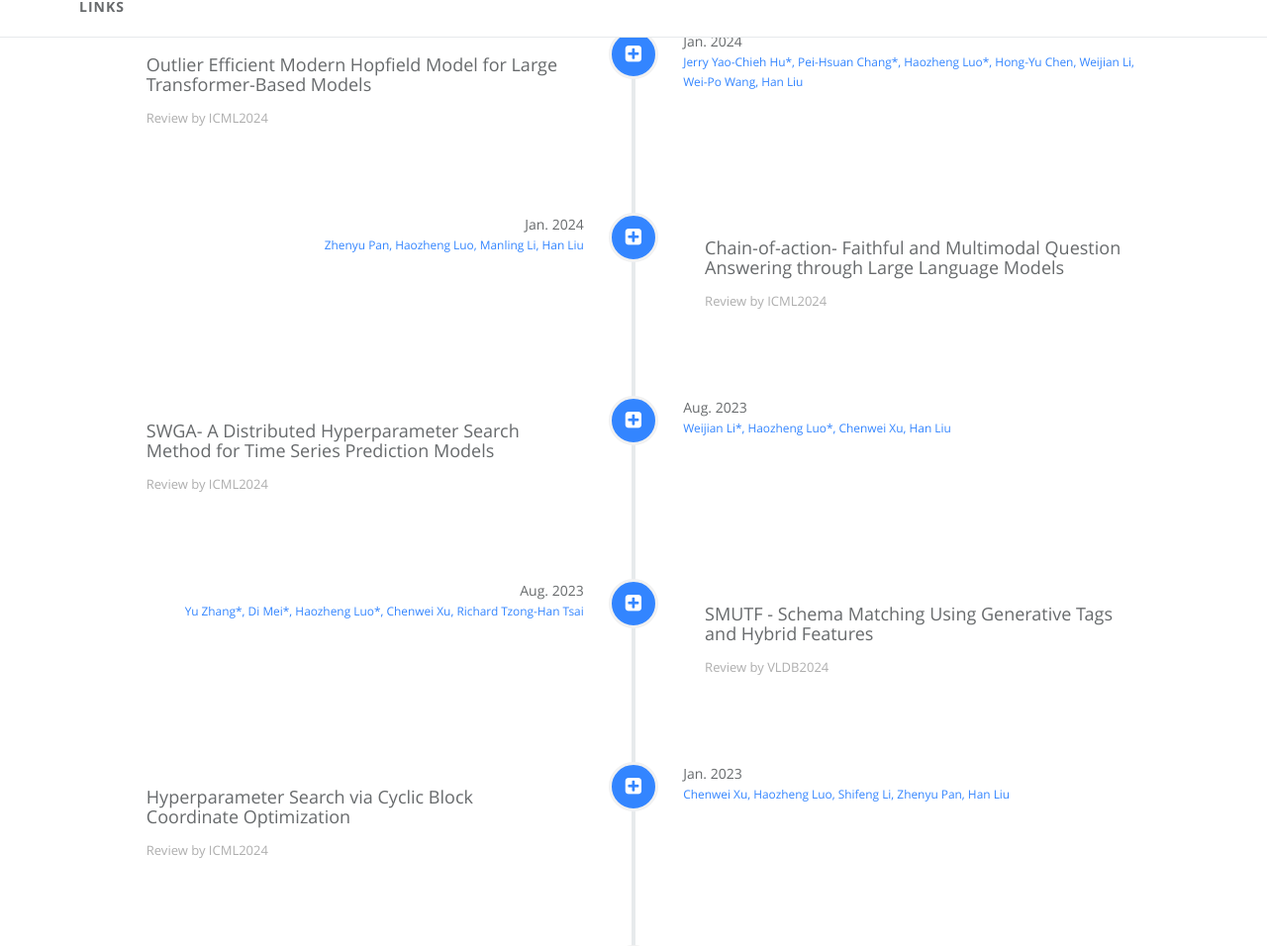
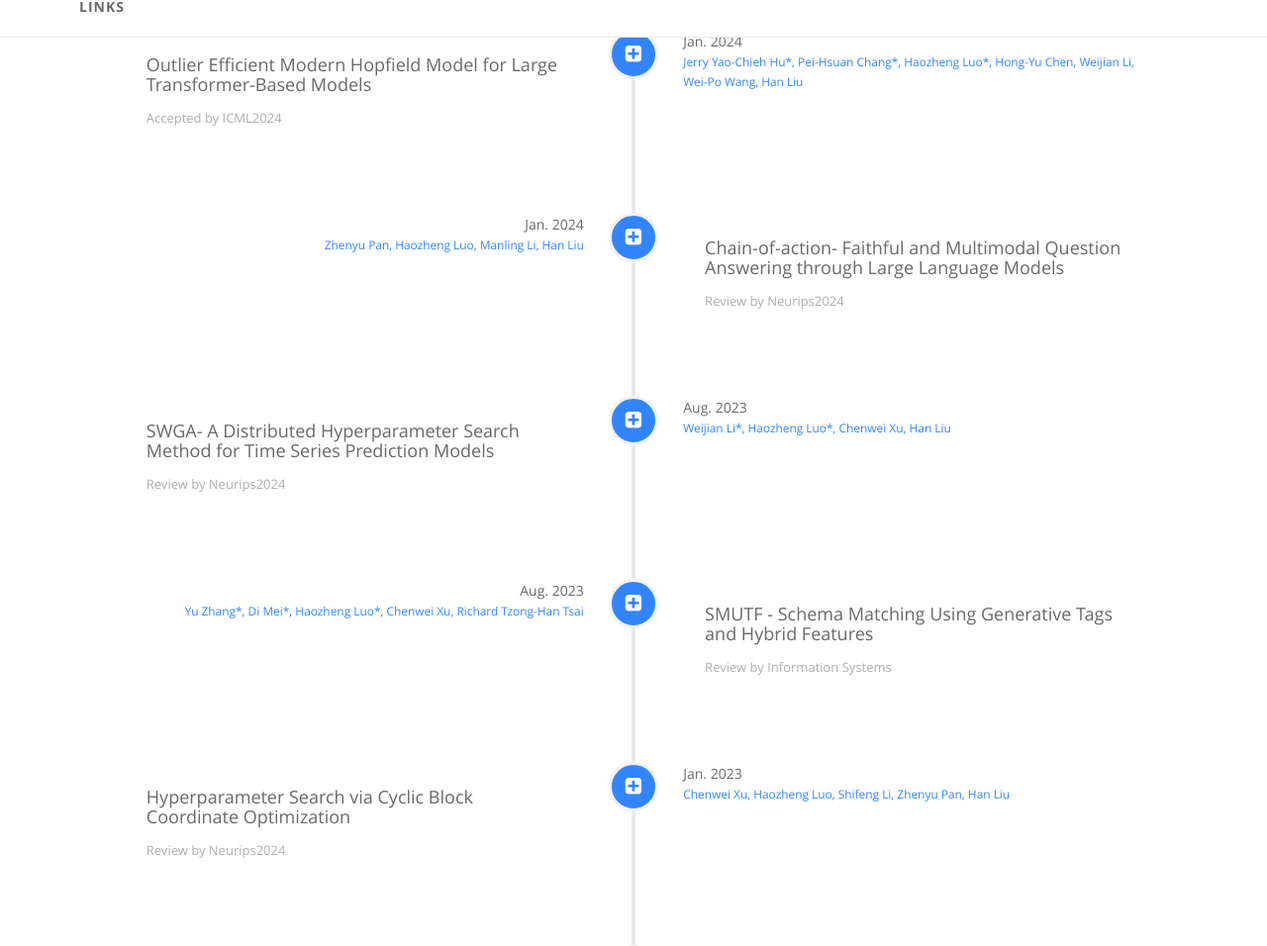
Before and after one commit to robinzixuan/robin.github.io, a Jekyll site: the page built from index.html, in a window 1280 px wide and 1400 px high, scrolled down 5249 px. Shown: the part 150-1106 px from the top of the window at 99% size. Built offline with Jekyll 4.4.1, drawn with Linux system fonts in a browser that asks for light colours.

Commit message:
Update publication.yml

```diff
--- a/_data/index/publication.yml
+++ b/_data/index/publication.yml
@@ -5,7 +5,7 @@
     detail: Outlier Efficient Modern Hopfield Model for Large Transformer-Based Models
     i18n: company_c
   desc:
-    detail: Review by ICML2024
+    detail: Accepted by ICML2024
     i18n: company_c_desc
   date:
     detail: Jan. 2024
@@ -20,7 +20,7 @@
     detail: Chain-of-action- Faithful and Multimodal Question Answering through Large Language Models
     i18n: company_c
   desc:
-    detail: Review by ICML2024
+    detail: Review by Neurips2024
     i18n: company_c_desc
   date:
     detail: Jan. 2024
@@ -35,7 +35,7 @@
     detail: SWGA-  A Distributed Hyperparameter Search Method for Time Series Prediction Models
     i18n: company_c
   desc:
-    detail: Review by ICML2024
+    detail: Review by Neurips2024
     i18n: company_c_desc
   date:
     detail: Aug. 2023
@@ -50,7 +50,7 @@
     detail: SMUTF - Schema Matching Using Generative Tags and Hybrid Features
     i18n: company_c
   desc:
-    detail: Review by VLDB2024
+    detail: Review by Information Systems
     i18n: company_c_desc
   date:
     detail: Aug. 2023
@@ -66,7 +66,7 @@
     detail: Hyperparameter Search via Cyclic Block Coordinate Optimization
     i18n: company_c
   desc:
-    detail: Review by ICML2024
+    detail: Review by Neurips2024
     i18n: company_c_desc
   date:
     detail: Jan. 2023
```
